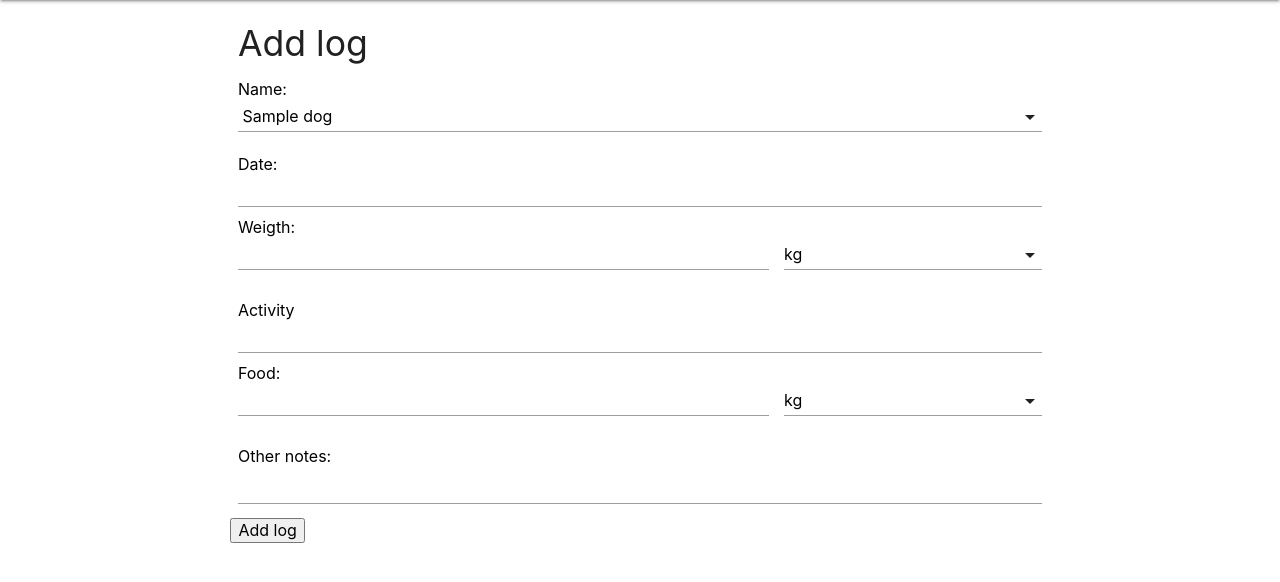
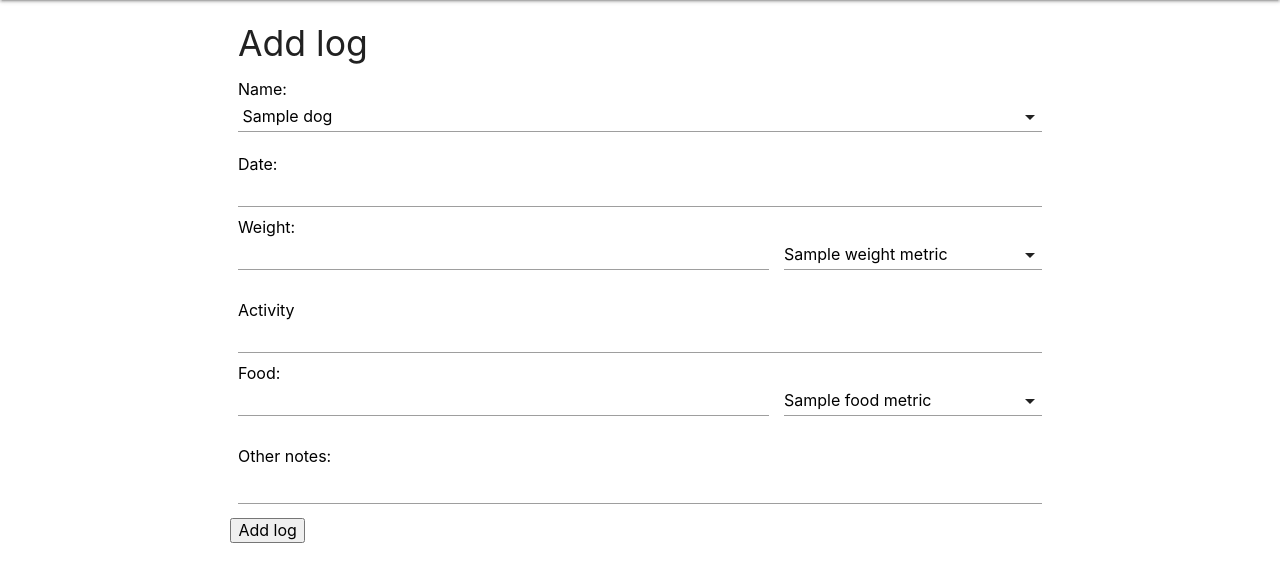
Before and after one commit to AnoukSmet/Dog-Health-Tracker, a Flask app: page /add_log in a window 1280 px wide. Shown: the part 64-646 px from the top of the page. Run offline with Flask 2, Linux system fonts and the light colour scheme; a database or web service that is not in the repository returns one stand-in record (values such as "Sample title"); some libraries are stand-ins or nearby versions.

```diff
--- a/app.py
+++ b/app.py
@@ -71,7 +71,9 @@ def delete_profile(dog_id):
 
 @app.route('/add_log')
 def add_log():
-    return render_template("addlog.html", dogs=mongo.db.dogs.find())
+    return render_template("addlog.html", dogs=mongo.db.dogs.find(),
+    weight_metrics = mongo.db.weight_metrics.find(),
+    food_metrics = mongo.db.food_metrics.find())
 
 
 @app.route('/insert_log', methods=['POST'])
@@ -84,7 +86,11 @@ def insert_log():
 @app.route('/edit_log/<log_id>')
 def edit_log(log_id):
     log_to_update = mongo.db.logs.find_one({"_id": ObjectId(log_id)})
-    return render_template('editlog.html', log=log_to_update, dogs=mongo.db.dogs.find())
+    return render_template('editlog.html',
+    log=log_to_update,
+    dogs=mongo.db.dogs.find(),
+    weight_metrics = mongo.db.weight_metrics.find(),
+    food_metrics = mongo.db.food_metrics.find())
 
 
 
@@ -95,8 +101,8 @@ def update_log(log_id):
     {
         'dog_name': request.form.get('dog_name'),
         'log_date': request.form.get('log_date'),
-        'dog_weigth': request.form.get('dog_weigth'),
-        'weigth_metric': request.form.get('weigth_metric'),
+        'dog_weight': request.form.get('dog_weight'),
+        'weight_metric': request.form.get('weight_metric'),
         'dog_activity': request.form.get('dog_activity'),
         'dog_food': request.form.get('dog_food'),
         'food_metric': request.form.get('food_metric'),
--- a/static/js/script.js
+++ b/static/js/script.js
@@ -9,9 +9,6 @@
       });
    })
 
-
-
-
 /**
  * Function to enable dropdown select box
  */
--- a/templates/addlog.html
+++ b/templates/addlog.html
@@ -26,17 +26,16 @@
         </div>
 
         <div class="col s12">
-            <div class="row" id="weigth-section">
-                <label class="labels col s12" for="dog_weigth">Weigth: </label>
+            <div class="row" id="weight-section">
+                <label class="labels col s12" for="dog_weight">Weight: </label>
                 <div class="col s8" >
-                    <input type="text" id="dog_weigth" name="dog_weigth">
+                    <input type="text" id="dog_weight" name="dog_weight">
                 </div>
                 <div class="col s4">
-                    <select name="weigth_metric">
-                        <option value="kg">kg</option>
-                        <option value="pounds">pounds</option>
-                        <option value="ounces">ounces</option>
-                        <option value="grams">grams</option>
+                    <select name="weight_metric">
+                        {% for metric in weight_metrics %}
+                        <option value="{{metric.metric_name}}">{{metric.metric_name}}</option>
+                        {% endfor %}
                     </select>
                 </div>
             </div>
@@ -55,10 +54,10 @@
                     </div>
                     <div class="col s4">
                         <select name="food_metric">
-                            <option value="kg">kg</option>
-                            <option value="pounds">pounds</option>
-                            <option value="ounces">ounces</option>
-                            <option value="grams">grams</option>
+                            {% for metric in food_metrics %}
+                            <option value="{{ metric.metric_name }}">{{ metric.metric_name }}</option>
+                            {% endfor %}
+
                         </select>
                     </div>
                 </div>
--- a/templates/dashboard.html
+++ b/templates/dashboard.html
@@ -47,7 +47,7 @@
                     <div class="col m9">
                         <p class="log-element">Activity: {{ log.dog_activity }}</p>
                         <p class="log-element">Food: {{ log.dog_food }} {{log.food_metric}}</p>
-                        <p class="log-element">Weight: {{ log.dog_weigth }} {{log.weigth_metric}}</p>
+                        <p class="log-element">Weight: {{ log.dog_weight }} {{log.weight_metric}}</p>
                         <p class="log-element">Other notes: {{ log.other_notes }}</p>
                     </div>
                     <div class="log-icons">
```
Also changed, not shown: templates/editlog.html (+34 -12 lines).
